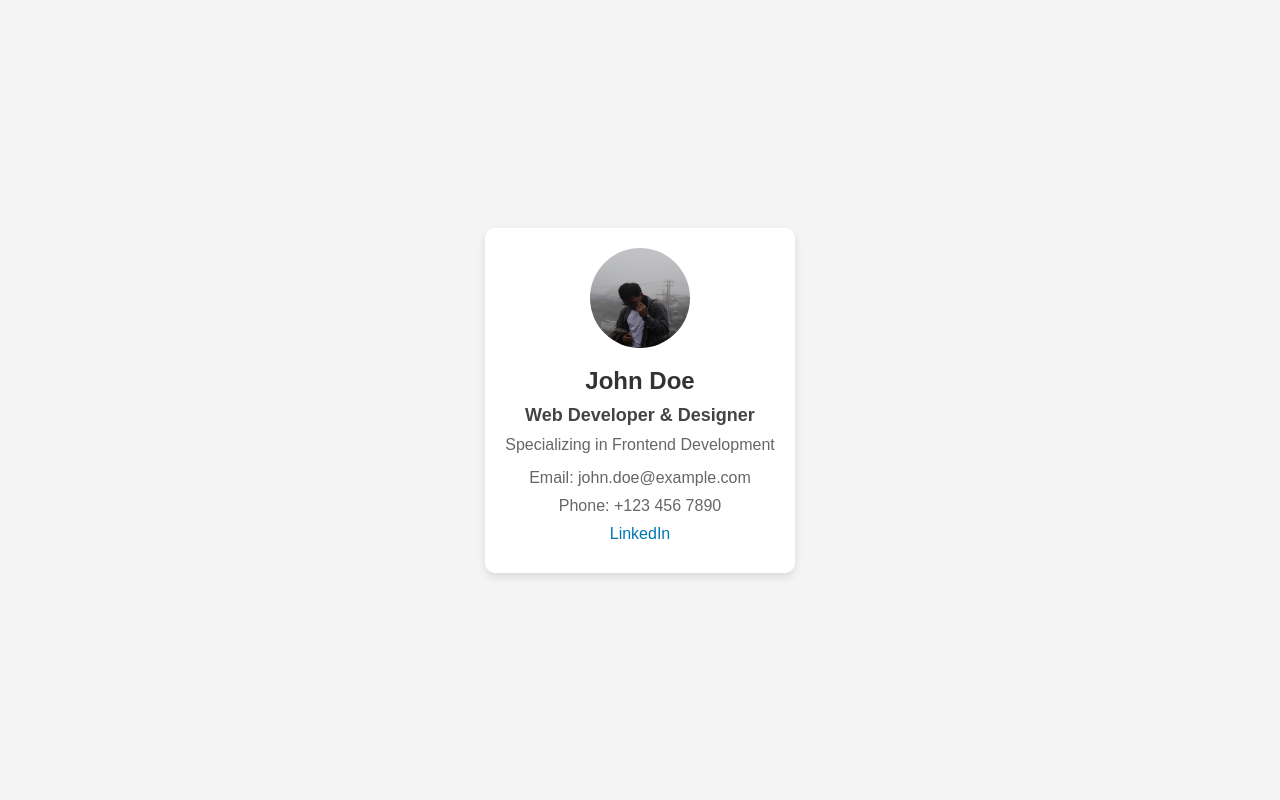
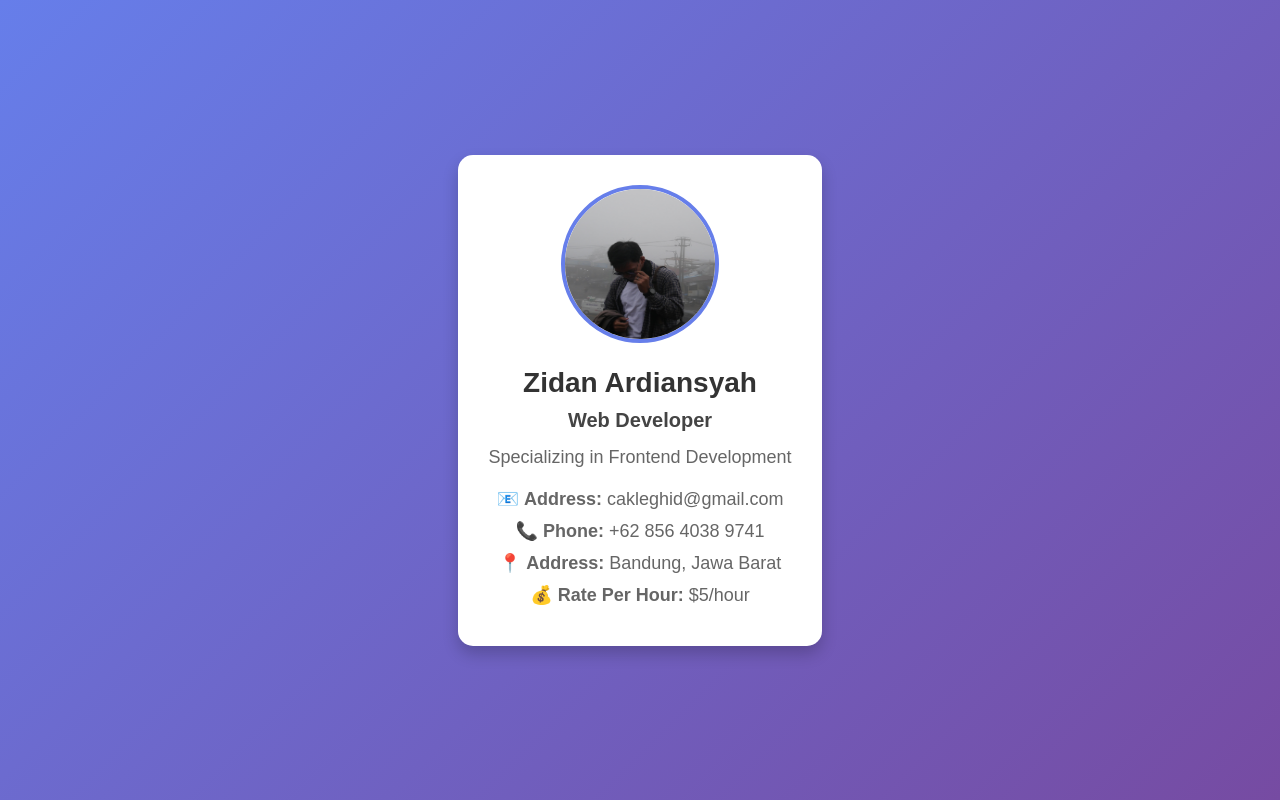
Before and after one commit to ZidanArdi/ZidanArdi.github.io, a plain HTML site: page index.html in a window 1280 px wide. Drawn offline with Linux system fonts and the light colour scheme.

Commit message:
`Update index.html and style.css`

```diff
--- a/index.html
+++ b/index.html
@@ -10,15 +10,15 @@
 
     <div class="card">
         <img src="image.JPG" alt="Profile Picture">
-        <h1>John Doe</h1>
-        <p class="title">Web Developer & Designer</p>
+        <h1>Zidan Ardiansyah</h1>
+        <p class="title">Web Developer</p>
         <p>Specializing in Frontend Development</p>
         <div class="contact">
-            <p>Email: john.doe@example.com</p>
-            <p>Phone: +123 456 7890</p>
-            <p><a href="https://www.linkedin.com/in/johndoe" target="_blank">LinkedIn</a></p>
+            <p>📧 <strong>Address:</strong> cakleghid@gmail.com</p>
+            <p>📞 <strong>Phone:</strong> <span id="address"></span> +62 856 4038 9741</p>
+            <p>📍 <strong>Address:</strong></Address> Bandung, Jawa Barat<span id="address"></span></p>
+            <p>💰 <strong>Rate Per Hour:</strong> <span id="rate"></span>$5/hour</p>
         </div>
     </div>
-
 </body>
 </html>
--- a/style.css
+++ b/style.css
@@ -1,58 +1,75 @@
 body {
-    font-family: Arial, sans-serif;
-    background-color: #f4f4f4;
+    font-family: 'Arial', sans-serif;
+    background: linear-gradient(135deg, #667eea, #764ba2);
     display: flex;
     justify-content: center;
     align-items: center;
     height: 100vh;
     margin: 0;
+    color: #333;
 }
 
 .card {
     background-color: #ffffff;
-    border-radius: 10px;
-    box-shadow: 0 4px 8px rgba(0, 0, 0, 0.1);
-    padding: 20px;
-    max-width: 300px;
+    border-radius: 15px;
+    box-shadow: 0 8px 16px rgba(0, 0, 0, 0.2);
+    padding: 30px;
+    max-width: 400px;
     text-align: center;
+    transition: transform 0.3s ease, box-shadow 0.3s ease;
+}
+
+.card:hover {
+    transform: translateY(-10px);
+    box-shadow: 0 12px 24px rgba(0, 0, 0, 0.3);
 }
 
 .card img {
     border-radius: 50%;
-    width: 100px;
-    height: 100px;
-    margin-bottom: 15px;
+    width: 150px;
+    height: 150px;
+    margin-bottom: 20px;
+    border: 4px solid #667eea;
+    transition: border-color 0.3s ease;
+}
+
+.card:hover img {
+    border-color: #764ba2;
 }
 
 .card h1 {
-    font-size: 24px;
+    font-size: 28px;
     margin: 0;
     color: #333333;
+    font-weight: bold;
 }
 
 .card p {
-    font-size: 16px;
+    font-size: 18px;
     color: #666666;
     margin: 10px 0;
 }
 
 .card .title {
-    font-size: 18px;
+    font-size: 20px;
     color: #444444;
     font-weight: bold;
+    margin-bottom: 15px;
 }
 
 .card .contact {
-    font-size: 14px;
+    font-size: 16px;
     color: #555555;
-    margin-top: 15px;
+    margin-top: 20px;
 }
 
 .card .contact a {
     color: #0077b5;
     text-decoration: none;
+    transition: color 0.3s ease;
 }
 
 .card .contact a:hover {
+    color: #005582;
     text-decoration: underline;
 }
```
